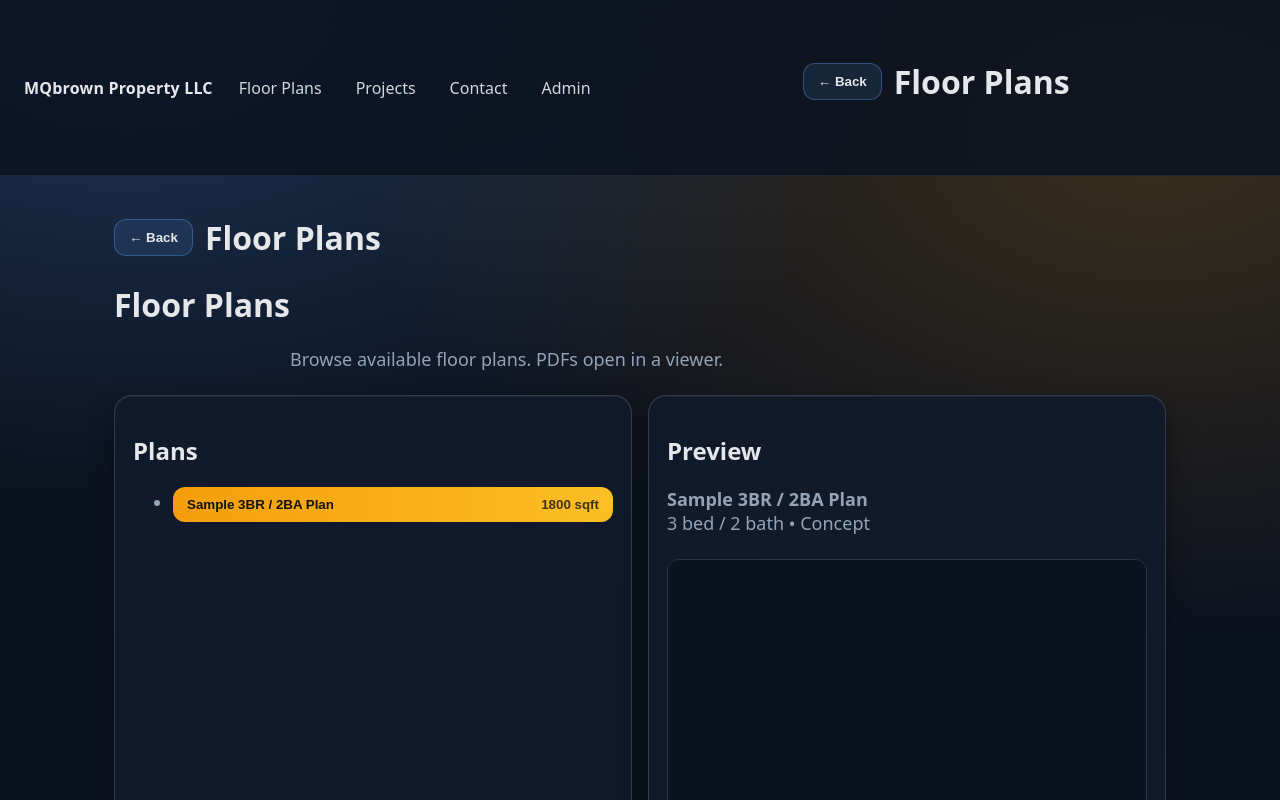
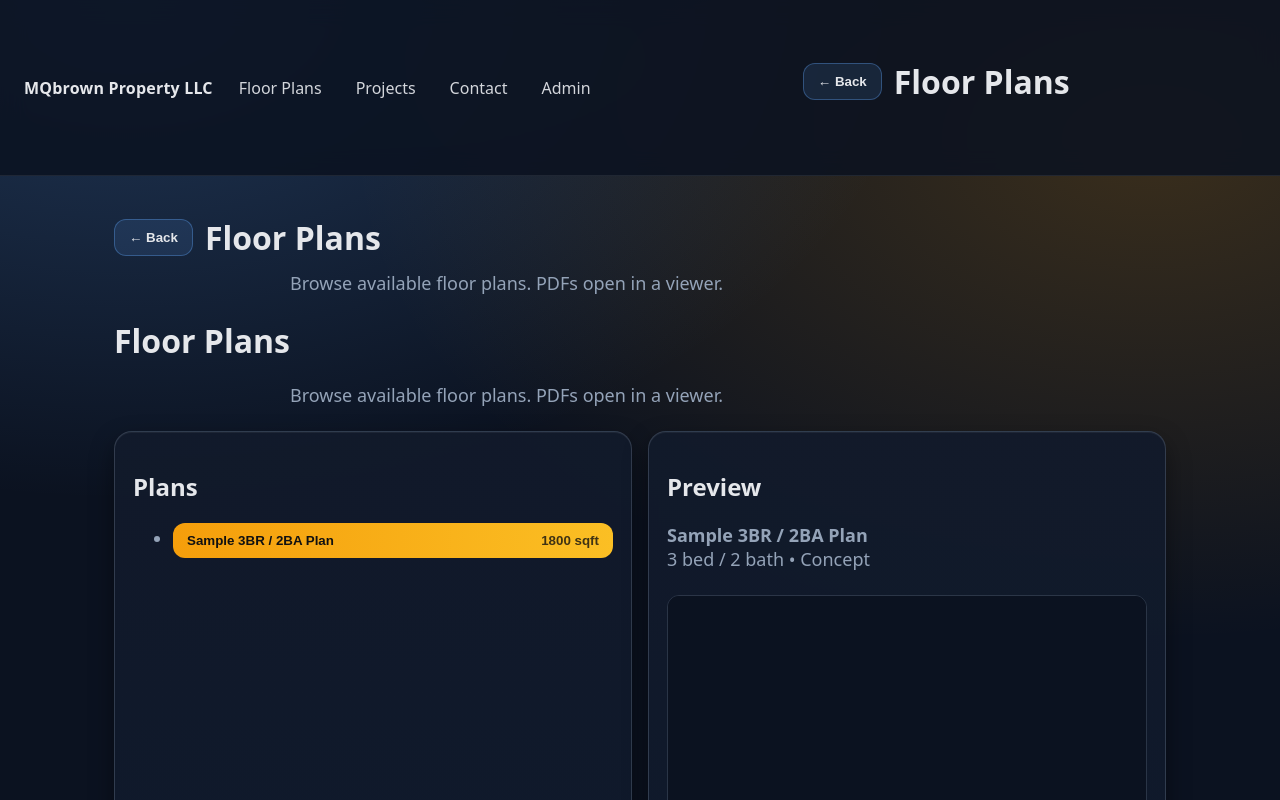
Before and after one commit to MQBrown/MelWebsiteRepo, a React (Vite) app: page /plans in a window 1280 px wide. Shown: the top 800 px of the page. Built offline with nearby package versions, Linux system fonts and the light colour scheme.

Commit message:
Fix import path for BackButton and update layout
Updated import path for BackButton component and adjusted layout for floor plans section.

```diff
--- a/src/pages/Plans.jsx
+++ b/src/pages/Plans.jsx
@@ -1,5 +1,5 @@
 import React, { useEffect, useState } from 'react'
-import BackButton from "./BackButton";
+import BackButton from "../components/BackButton";
 
 function parseFrontmatter(md) {
   const match = md.match(/^---\r?\n([\s\S]*?)\r?\n---\r?\n([\s\S]*)$/);
@@ -46,10 +46,12 @@ export default function Plans(){
 
   return (
     <main className="container">
+
       <div style={{display:"flex", gap:12, alignItems:"center", marginBottom:12}}>
         <BackButton fallback="/" />
         <h1 style={{margin:0}}>Floor Plans</h1>
       </div>
+      <p className="sub">Browse available floor plans. PDFs open in a viewer.</p>
 
       <h1>Floor Plans</h1>
       <p className="sub">Browse available floor plans. PDFs open in a viewer.</p>
```
